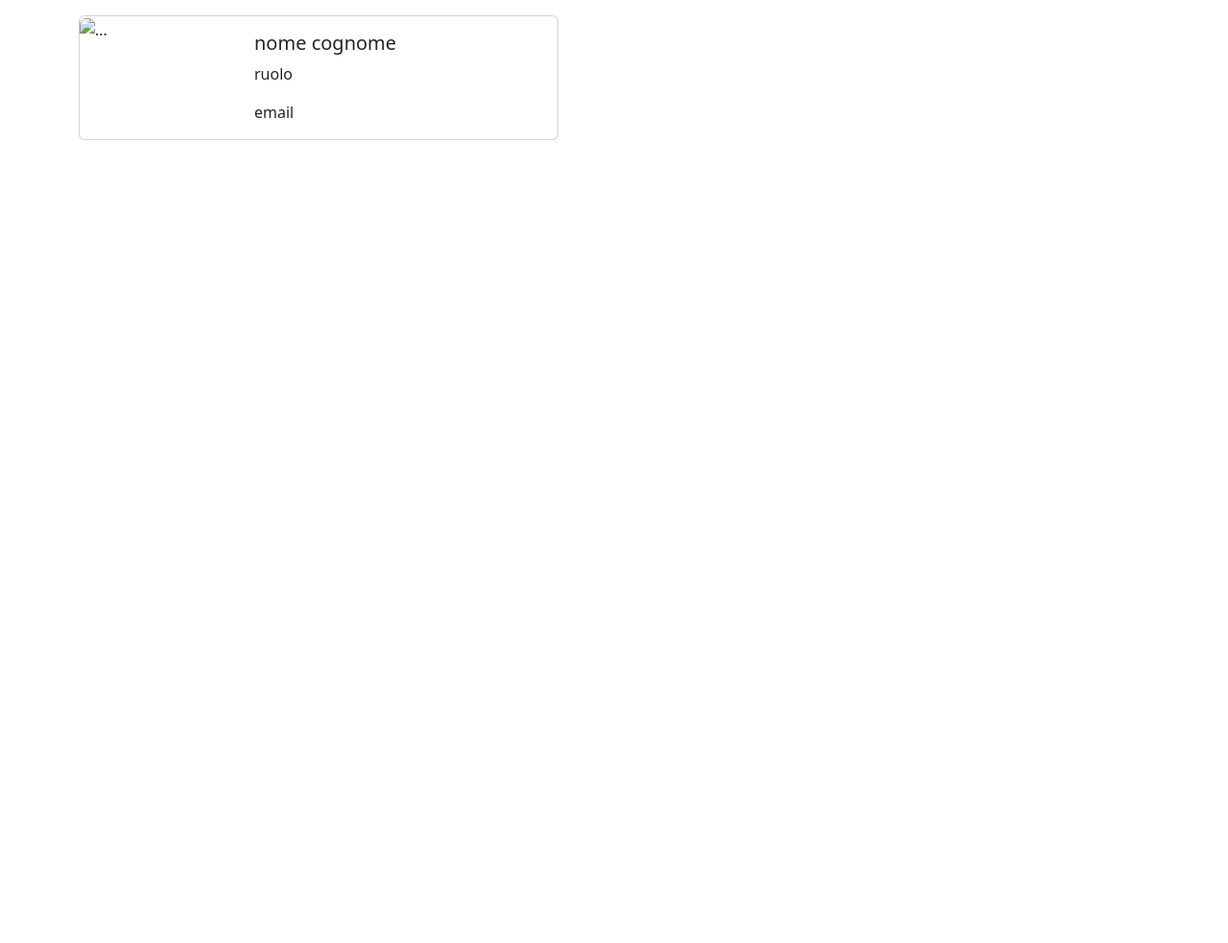
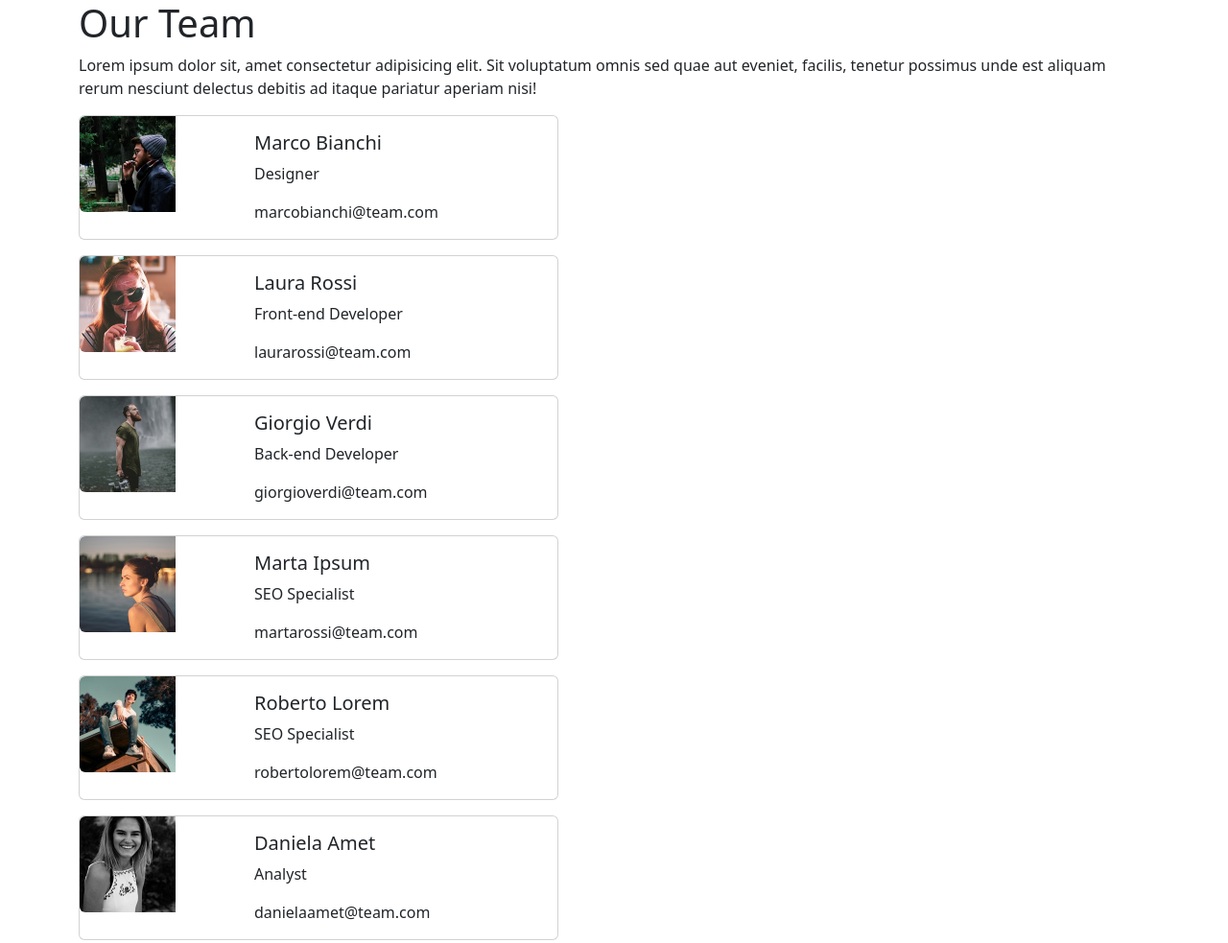
Before and after one commit to ilariamotta/js-our-team, a plain HTML site: page index.html in a window 1280 px wide. Shown: the whole page at 96% size. Before the commit the page ends 800 px from the top, so only its background shows below. Drawn offline with nearby package versions, Linux system fonts and the light colour scheme.

Commit message:
feat: creazione card membri in pagina

```diff
--- a/index.html
+++ b/index.html
@@ -13,28 +13,13 @@
 <body>
     <div class="container">
         <!-- titolo -->
-        <h1></h1>
-        <p></p>
+        <h1>Our Team</h1>
+        <p>Lorem ipsum dolor sit, amet consectetur adipisicing elit. Sit voluptatum omnis sed quae aut eveniet, facilis, tenetur possimus unde est aliquam rerum nesciunt delectus debitis ad itaque pariatur aperiam nisi!</p>
         <!-- fine titolo -->
         <ul></ul>
 
         <!-- inizio card -->
         <div class="card-container">
-            <div class="card mb-3" style="max-width: 500px;">
-                <div class="row g-0">
-                    <div class="col-md-4">
-                        <img src="" style="max-width: 100px" class="img-fluid rounded-start" alt="...">
-                    </div>
-                    <div class="col-md-8">
-                        <div class="card-body">
-                            <h5 class="card-title">nome cognome</h5>
-                            <p class="card-text">ruolo</p>
-                            <p class="card-text">email</p>
-
-                        </div>
-                    </div>
-                </div>
-            </div>
         </div>
         <!-- fine card -->
 
--- a/js/script.js
+++ b/js/script.js
@@ -36,3 +36,30 @@ const teamMembers = [
     img: "img/female3.png"
   }
 ];
+
+
+const teamList = document.querySelector(".card-container");
+
+for (i = 0; i < teamMembers.length; i++) {
+    const curMember = teamMembers[i];
+    const { name, role, email, img } = curMember;
+    const card = `
+    <div class="card-container">
+            <div class="card mb-3" style="max-width: 500px;">
+                <div class="row g-0">
+                    <div class="col-md-4">
+                        <img src="${img}" style="max-width: 100px" class="img-fluid rounded-start" alt="${name}">
+                    </div>
+                    <div class="col-md-8">
+                        <div class="card-body">
+                            <h5 class="card-title">${name}</h5>
+                            <p class="card-text">${role}</p>
+                            <p class="card-text">${email}</p>
+
+                        </div>
+                    </div>
+                </div>
+            </div>
+        </div>`
+        teamList.innerHTML += card;
+}
```
